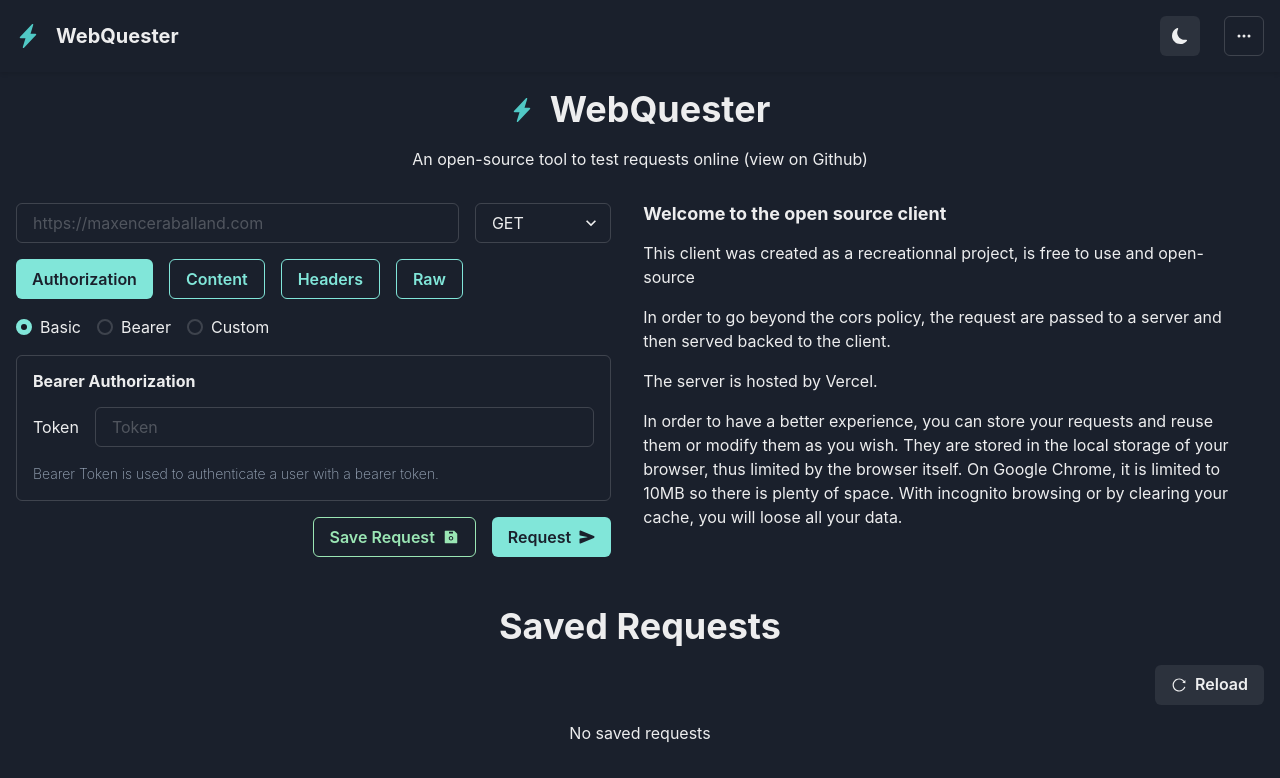
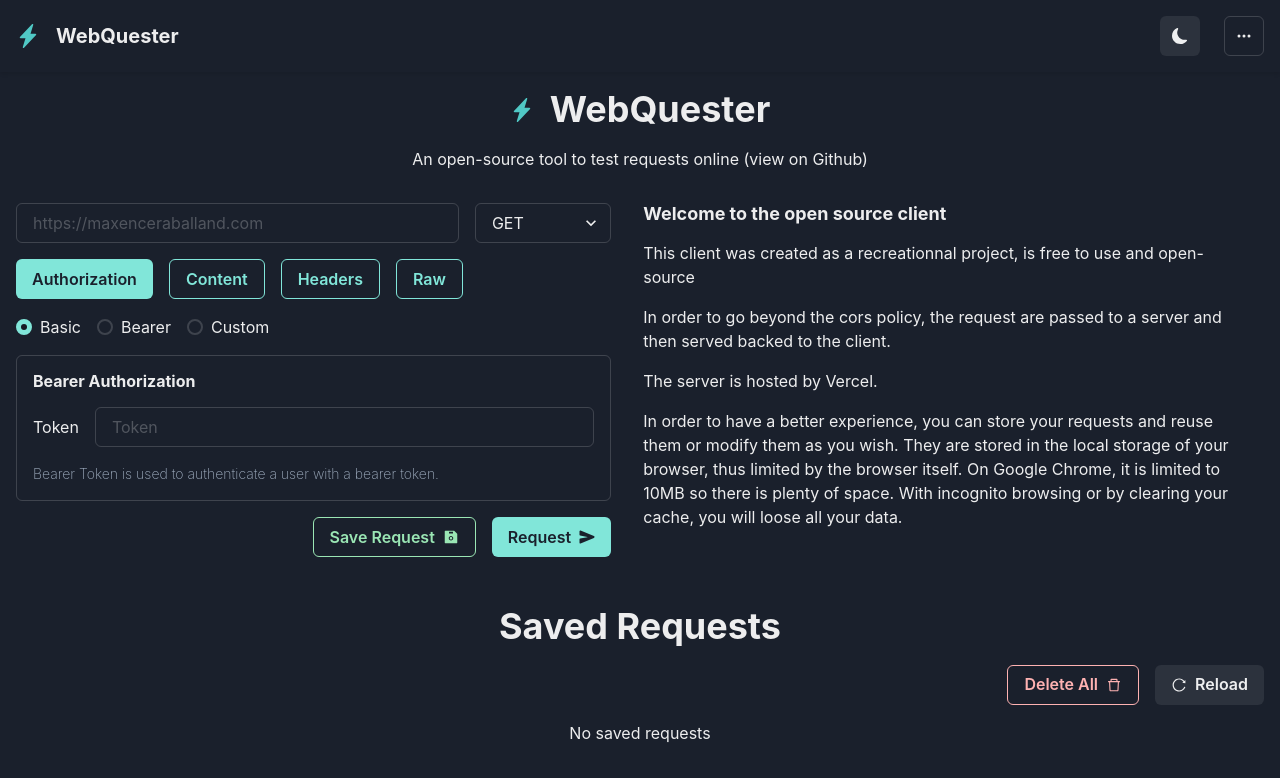
Before and after one commit to maxencerb/webquester, a Next.js app: page / in a window 1280 px wide. Shown: the top 778 px of the page. Built offline with nearby package versions, Linux system fonts and the light colour scheme.

Commit message:
Added delete all request (ui + logic)

```diff
--- a/components/saves/SavedRequests.tsx
+++ b/components/saves/SavedRequests.tsx
@@ -1,15 +1,17 @@
 import { AppRequestType, SaveRequestType } from '@models/request'
 import React, { useEffect, useState } from 'react'
-import { getSavedRequests } from '@services/localStorage'
-import { Heading, Stack, Wrap, WrapItem, Text, Flex, Button } from '@chakra-ui/react'
+import { deleteAllRequests, getSavedRequests } from '@services/localStorage'
+import { Heading, Stack, Wrap, WrapItem, Text, Flex, Button, useToast } from '@chakra-ui/react'
 import SavedRequest from './SavedRequest'
-import { AiOutlineReload } from 'react-icons/ai'
+import { AiOutlineReload, AiOutlineDelete } from 'react-icons/ai'
 
 type Props = {
     loadRequest: (request: AppRequestType) => void,
 }
 
 export default function SavedRequests({ loadRequest }: Props) {
+
+    const toast = useToast()
 
     const [savedRequests, setSavedRequests] = useState<SaveRequestType[]>([])
 
@@ -22,7 +24,10 @@
         const getRequestsAfterTimeout = () => {
             setTimeout(getRequests, 1000)
         }
+        // Load requests after 1 second when storage state changes
         window && window.addEventListener('storage', getRequestsAfterTimeout)
+        // Load requests on mount
+        getRequests()
         return () => window && window.removeEventListener('storage', getRequestsAfterTimeout)
     }, [])
 
@@ -39,12 +44,45 @@
                 direction='row'
                 justifyContent='flex-end'
             >
+                <Stack
+                    spacing={4}
+                    direction='row'
+                >
+                    <Button
+                        variant='outline'
+                        colorScheme='red'
+                        onClick={() => {
+                            const done = deleteAllRequests();
+                            if (done) {
+                                setSavedRequests([])
+                                toast({
+                                    title: 'All requests deleted',
+                                    description: 'All requests have been deleted',
+                                    status: 'success',
+                                    duration: 3000,
+                                    isClosable: true,
+                                    position: 'bottom-left',
+                                })
+                            } else {
+                                toast({
+                                    title: 'Error',
+                                    description: 'There was an error deleting all requests',
+                                    status: 'error',
+                                    duration: 3000,
+                                    isClosable: true,
+                                    position: 'bottom-left',
+                                })
+                            }
+                        }}
+                        rightIcon={<AiOutlineDelete />}
+                    >Delete All</Button>
                     <Button
                         onClick={() => {
                             getRequests()
                         }}
                         leftIcon={<AiOutlineReload />}
                     >Reload</Button>
+                </Stack>
             </Flex>
             {
                 savedRequests.length === 0 ?  <Text textAlign='center'>No saved requests</Text> :
--- a/services/localStorage.ts
+++ b/services/localStorage.ts
@@ -40,8 +40,19 @@
     return true;
 }
 
+const deleteAllRequests = (): boolean => {
+    try {
+        localStorage.removeItem(storageSpace);
+    } catch (e) {
+        console.error(e);
+        return false;
+    }
+    return true;
+}
+
 export {
     getSavedRequests,
     saveRequest,
-    deleteRequest
+    deleteRequest,
+    deleteAllRequests
 }
```
Lines whose indentation alone changed are shown as unchanged.
